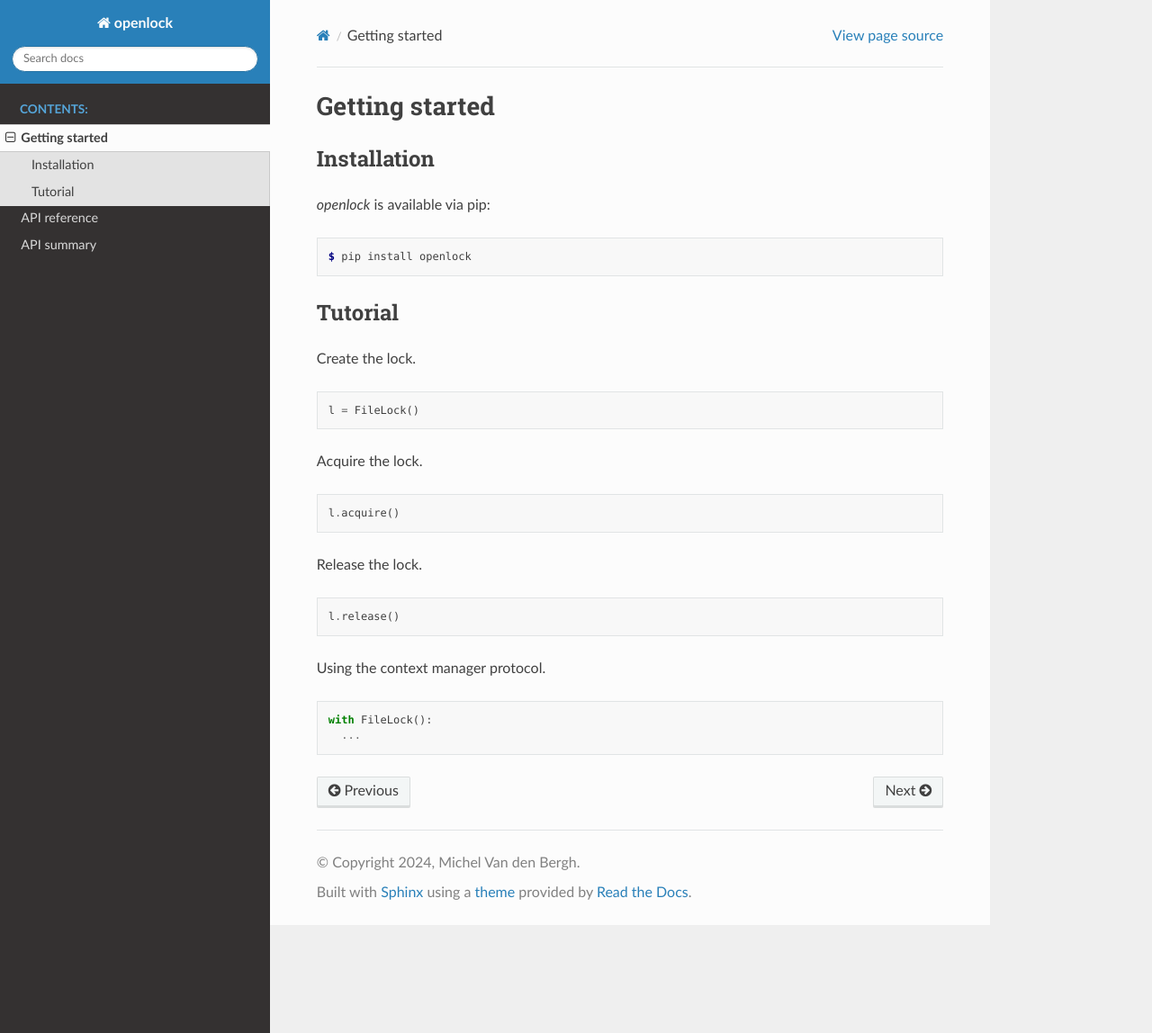
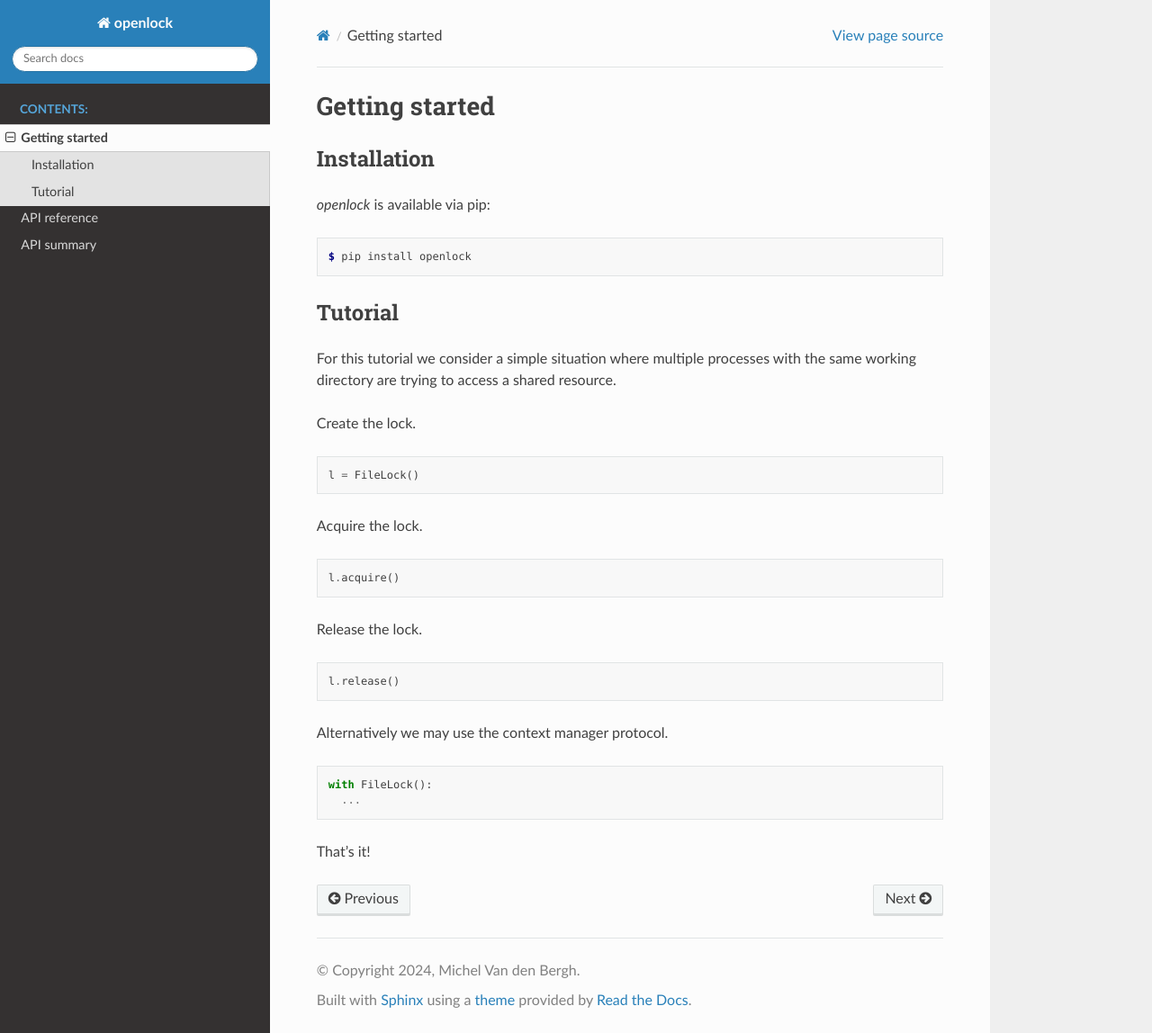
Before and after one commit to vdbergh/openlock, a Sphinx documentation site: the page built from docs/source/tutorial.rst, in a window 1280 px wide and 1148 px high. Shown: the whole window at 90% size. Built offline with Sphinx 7.4.7 and the Read the Docs theme 3.1.0, drawn with Linux system fonts in a browser that asks for light colours.

Commit message:
Finalize documentation.

```diff
--- a/__init__.py
+++ b/__init__.py
@@ -14,4 +14,4 @@ from .openlock import (  # noqa: F401
 )
 
 if sys.version_info >= (3, 11):
-    from .openlock import Defaults, LockState  # noqa: F401
+    from .openlock import Defaults  # noqa: F401
--- a/docs/source/tutorial.rst
+++ b/docs/source/tutorial.rst
@@ -14,6 +14,8 @@ Installation
 
 Tutorial
 --------
+
+For this tutorial we consider a simple situation where multiple processes with the same working directory are trying to access a shared resource.
 
 Create the lock.
 
@@ -33,9 +35,11 @@ Release the lock.
 
   l.release()
 
-Using the context manager protocol.
+Alternatively we may use the context manager protocol.
 
 .. code-block:: python
 
   with FileLock():
     ...
+
+That's it!
```
Also changed, not shown: docs/source/usage.rst (+12 -3 lines), openlock.py (+18 -2 lines).
